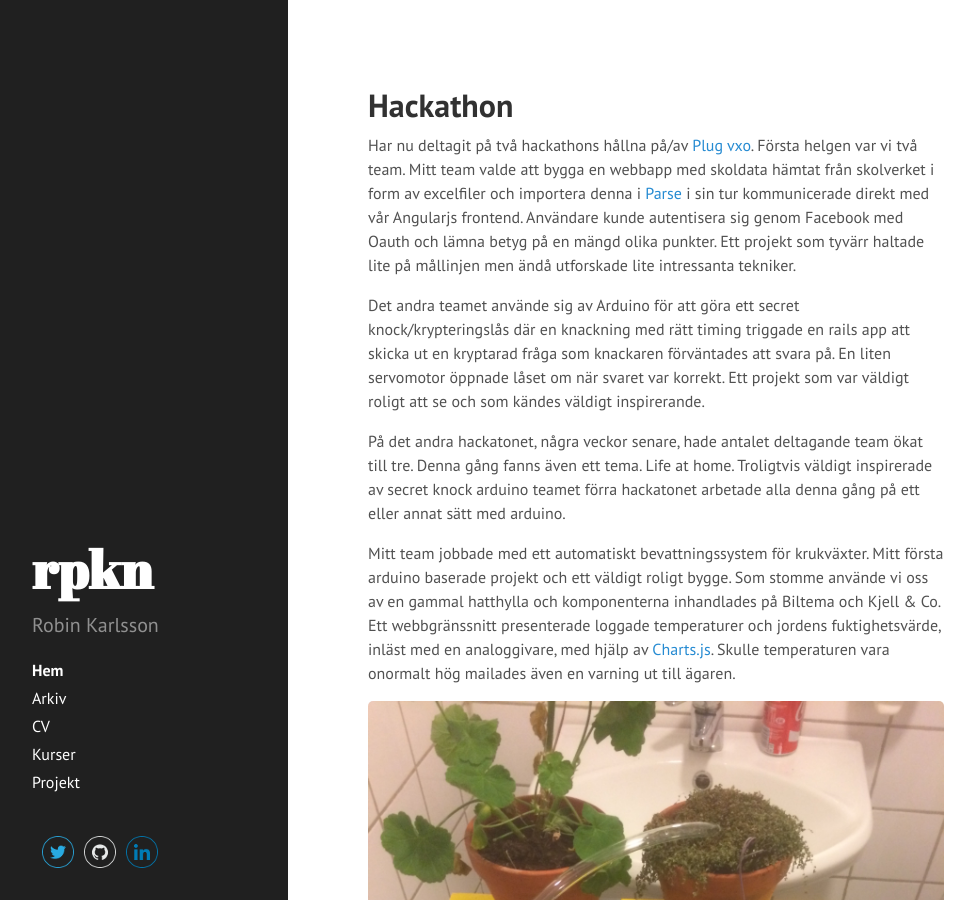
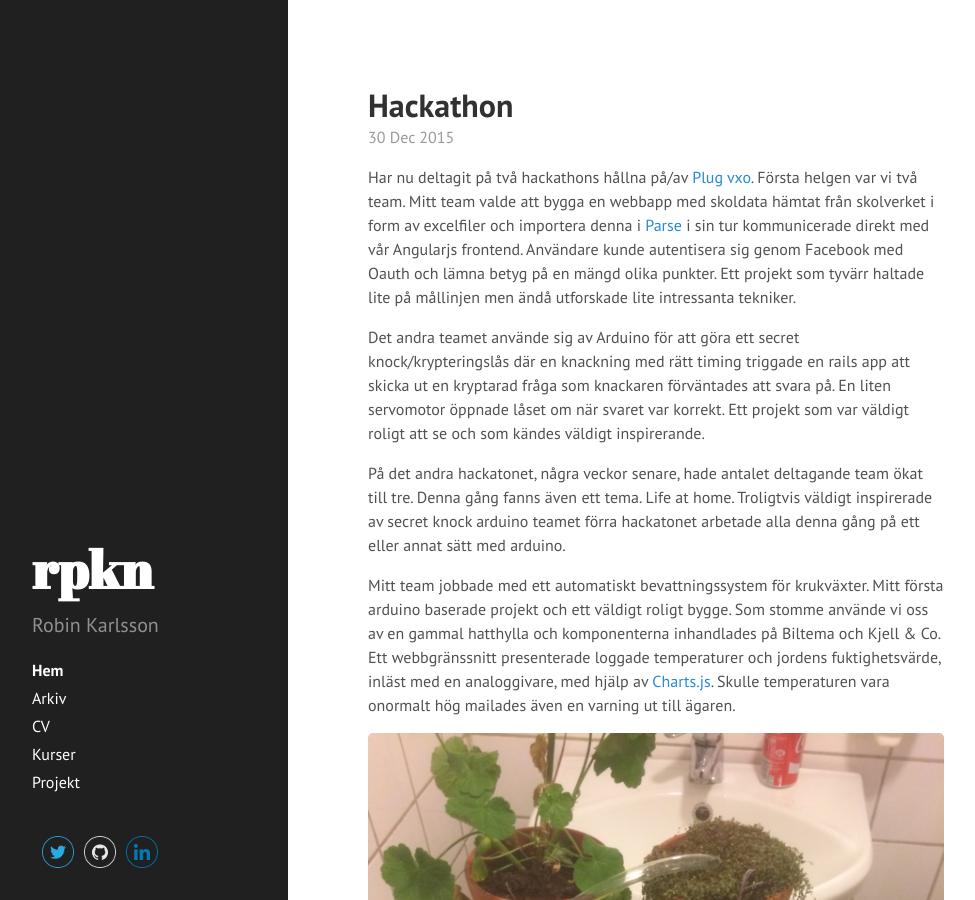
Before and after one commit to rk222ev/www, a Jekyll site: the page built from index.html, in a window 1280 px wide and 900 px high. Shown: the whole window, without its empty margins (0-975 px from the left). Built offline with Jekyll 4.4.1, drawn with Linux system fonts in a browser that asks for light colours; Markdown is read by kramdown in place of the engine named in the settings.

Commit message:
add date and signature to index

```diff
--- a/_includes/post_detail.html
+++ b/_includes/post_detail.html
@@ -3,4 +3,8 @@
     {{ post.title }}
 {% endif %}
 </h1>
-<div class="entry-content">{{ content }}</div>
+<span class="post-date">{{ post.date | date_to_string }}</span>
+<div class="entry-content">
+    {{ content }}
+    <p>/Robin</p>
+</div>
```
